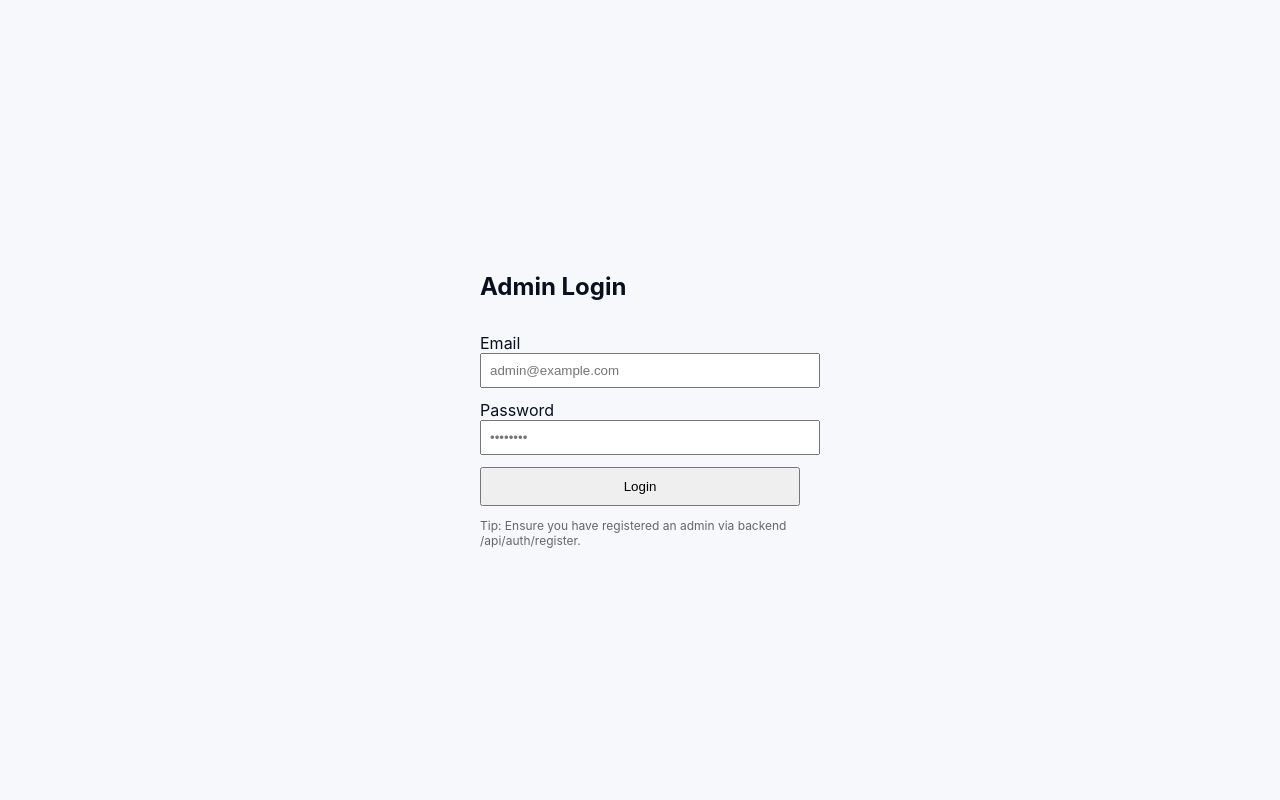
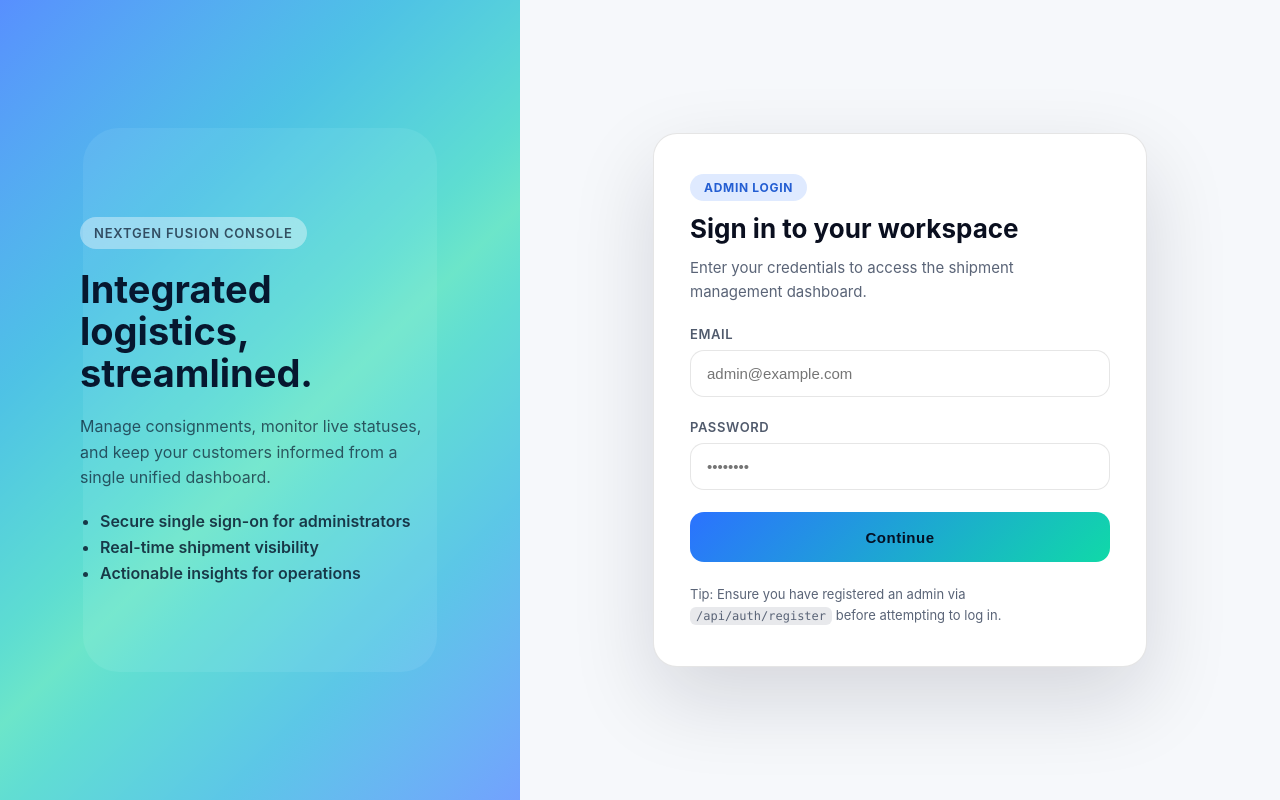
Before and after one commit to ritesh5001/Tracking-Order, a React (Create React App) app in the folder Frontend/admin-dashboard/: page /admin in a window 1280 px wide. Built offline with nearby package versions, Linux system fonts and the light colour scheme.

Commit message:
login page completed

```diff
--- /dev/null
+++ b/Frontend/admin-dashboard/src/components/LoginPage.css
@@ -0,0 +1,42 @@
+.auth-layout{min-height:100vh;display:grid;grid-template-columns:minmax(0,520px)minmax(0,1fr);background:var(--bg);color:var(--text)}
+.auth-highlight{position:relative;display:flex;align-items:center;justify-content:center;padding:72px;background:linear-gradient(135deg,color-mix(in srgb,var(--brand) 78%,transparent) 0%,color-mix(in srgb,var(--accent) 60%,transparent) 55%,color-mix(in srgb,var(--brand) 65%,transparent) 100%);color:#041024;overflow:hidden}
+.auth-highlight::after{content:"";position:absolute;inset:16%;border-radius:36px;background:rgba(255,255,255,.18);filter:blur(0);mix-blend-mode:soft-light}
+.auth-highlight__inner{position:relative;display:grid;gap:20px;max-width:360px}
+.auth-highlight__inner h1{margin:0;font-size:38px;line-height:1.1;font-weight:700}
+.auth-highlight__inner p{margin:0;font-size:16px;line-height:1.6;color:rgba(4,16,36,.72)}
+.auth-highlight__inner ul{margin:0;padding-left:20px;display:grid;gap:6px;color:rgba(4,16,36,.86);font-weight:600}
+.auth-highlight__inner li{list-style:disc}
+.auth-badge{display:inline-flex;align-items:center;gap:6px;width:max-content;padding:8px 14px;border-radius:999px;background:rgba(255,255,255,.38);backdrop-filter:blur(12px);font-size:13px;font-weight:600;text-transform:uppercase;letter-spacing:.8px;color:rgba(4,16,36,.75)}
+.auth-form-wrapper{display:flex;align-items:center;justify-content:center;padding:64px 32px}
+.auth-card{width:min(100%,420px);background:var(--card);border-radius:24px;padding:40px 36px;border:1px solid color-mix(in srgb,var(--border) 85%,transparent);box-shadow:0 32px 84px rgba(11,16,32,.14);display:grid;gap:22px}
+.auth-card__header{display:grid;gap:12px}
+.auth-chip{display:inline-flex;align-items:center;width:max-content;padding:6px 14px;border-radius:999px;background:color-mix(in srgb,var(--brand) 15%,transparent);color:color-mix(in srgb,var(--brand) 80%,var(--text) 20%);font-size:12px;font-weight:700;letter-spacing:.7px;text-transform:uppercase}
+.auth-card__header h2{margin:0;font-size:26px;font-weight:700}
+.auth-card__header p{margin:0;color:var(--muted);font-size:15px;line-height:1.6}
+.auth-field{display:grid;gap:8px}
+.auth-field span{font-size:13px;font-weight:600;text-transform:uppercase;letter-spacing:.6px;color:color-mix(in srgb,var(--muted) 88%,var(--text) 12%)}
+.auth-input{background:var(--card);border:1px solid color-mix(in srgb,var(--border) 80%,transparent);border-radius:14px;padding:14px 16px;font-size:15px;color:var(--text);transition:border-color .2s ease,box-shadow .2s ease,transform .2s ease}
+.auth-input:focus{outline:none;border-color:color-mix(in srgb,var(--brand) 70%,transparent);box-shadow:0 0 0 4px color-mix(in srgb,var(--brand) 14%,transparent);transform:translateY(-1px)}
+.auth-submit{height:50px;border:none;border-radius:14px;background:linear-gradient(135deg,var(--brand),var(--accent));color:#041024;font-size:15px;font-weight:700;letter-spacing:.5px;cursor:pointer;transition:transform .18s ease,box-shadow .22s ease,filter .18s ease}
+.auth-submit:hover:not(:disabled){transform:translateY(-2px);box-shadow:0 22px 40px rgba(43,114,255,.28)}
+.auth-submit:active:not(:disabled){transform:translateY(0);filter:brightness(.98)}
+.auth-submit:disabled{opacity:.6;cursor:not-allowed}
+.auth-alert{border-radius:14px;padding:12px 16px;background:color-mix(in srgb,#ff4d4f 18%,var(--card));border:1px solid color-mix(in srgb,#ff4d4f 42%,var(--border));color:#6b0102;font-weight:600}
+.auth-footer p{margin:0;font-size:13px;color:var(--muted);line-height:1.6}
+.auth-footer code{background:color-mix(in srgb,var(--muted) 14%,transparent);padding:2px 6px;border-radius:6px;font-size:12px}
+
+@media (max-width:1100px){
+  .auth-layout{grid-template-columns:1fr}
+  .auth-highlight{padding:56px 40px}
+  .auth-form-wrapper{padding:48px 24px}
+  .auth-highlight__inner{justify-items:center;text-align:center;max-width:420px}
+  .auth-highlight__inner ul{justify-items:center;padding-left:0;list-style:none}
+  .auth-highlight__inner li{list-style:none;position:relative;padding-left:0}
+}
+
+@media (max-width:600px){
+  .auth-highlight{padding:42px 24px;border-bottom-left-radius:32px;border-bottom-right-radius:32px}
+  .auth-card{padding:32px 28px;border-radius:20px}
+  .auth-card__header h2{font-size:24px}
+  .auth-highlight__inner h1{font-size:30px}
+}
--- a/Frontend/admin-dashboard/src/components/LoginPage.js
+++ b/Frontend/admin-dashboard/src/components/LoginPage.js
@@ -1,6 +1,7 @@
 import React, { useState } from 'react';
 import { useNavigate } from 'react-router-dom';
 import api from '../api/axios';
+import './LoginPage.css';
 
 const LoginPage = () => {
   const navigate = useNavigate();
@@ -30,41 +31,72 @@ const LoginPage = () => {
   };
 
   return (
-    <div style={{ display: 'flex', minHeight: '100vh', alignItems: 'center', justifyContent: 'center' }}>
-      <form onSubmit={onSubmit} style={{ width: 320, display: 'grid', gap: 12 }}>
-        <h2>Admin Login</h2>
+    <div className="auth-layout">
+      <aside className="auth-highlight">
+        <div className="auth-highlight__inner">
+          <span className="auth-badge">NextGen Fusion Console</span>
+          <h1>Integrated logistics, streamlined.</h1>
+          <p>
+            Manage consignments, monitor live statuses, and keep your customers informed from a single unified dashboard.
+          </p>
+          <ul>
+            <li>Secure single sign-on for administrators</li>
+            <li>Real-time shipment visibility</li>
+            <li>Actionable insights for operations</li>
+          </ul>
+        </div>
+      </aside>
+      <main className="auth-form-wrapper" aria-live="polite">
+        <form className="auth-card" onSubmit={onSubmit}>
+          <header className="auth-card__header">
+            <span className="auth-chip">Admin Login</span>
+            <h2>Sign in to your workspace</h2>
+            <p>Enter your credentials to access the shipment management dashboard.</p>
+          </header>
+
           {error && (
-          <div style={{ color: 'white', background: '#d33', padding: 8, borderRadius: 4 }}>{error}</div>
+            <div className="auth-alert" role="alert">
+              {error}
+            </div>
           )}
-        <label>
-          Email
+
+          <label className="auth-field">
+            <span>Email</span>
             <input
+              className="auth-input"
               type="email"
+              autoComplete="email"
               value={email}
-            onChange={(e) => setEmail(e.target.value)}
+              onChange={(event) => setEmail(event.target.value)}
               required
               placeholder="admin@example.com"
-            style={{ width: '100%', padding: 8 }}
             />
           </label>
-        <label>
-          Password
+
+          <label className="auth-field">
+            <span>Password</span>
             <input
+              className="auth-input"
               type="password"
+              autoComplete="current-password"
               value={password}
-            onChange={(e) => setPassword(e.target.value)}
+              onChange={(event) => setPassword(event.target.value)}
               required
               placeholder="••••••••"
-            style={{ width: '100%', padding: 8 }}
             />
           </label>
-        <button type="submit" disabled={loading} style={{ padding: 10 }}>
-          {loading ? 'Signing in…' : 'Login'}
+
+          <button className="auth-submit" type="submit" disabled={loading} aria-busy={loading}>
+            {loading ? 'Signing in…' : 'Continue'}
           </button>
-        <div style={{ fontSize: 12, color: '#666' }}>
-          Tip: Ensure you have registered an admin via backend /api/auth/register.
-        </div>
+
+          <footer className="auth-footer">
+            <p>
+              Tip: Ensure you have registered an admin via <code>/api/auth/register</code> before attempting to log in.
+            </p>
+          </footer>
         </form>
+      </main>
     </div>
   );
 };
```
Also changed, not shown: 1 other file (tests, documents, lock files or other folders). Lines whose indentation alone changed are shown as unchanged.
